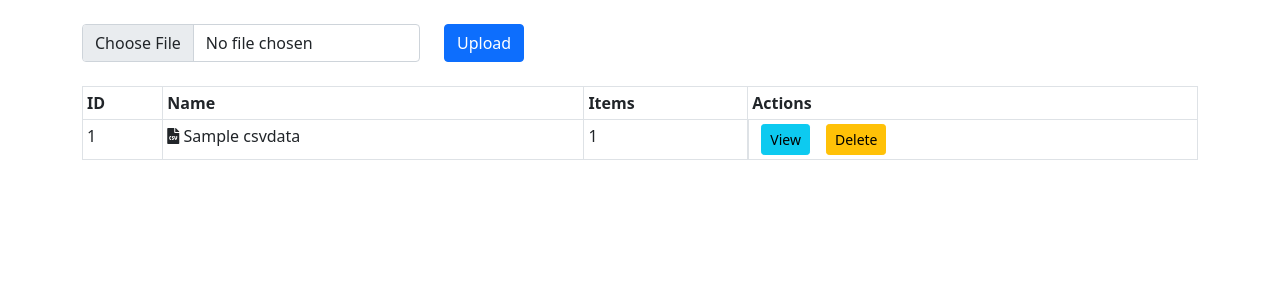
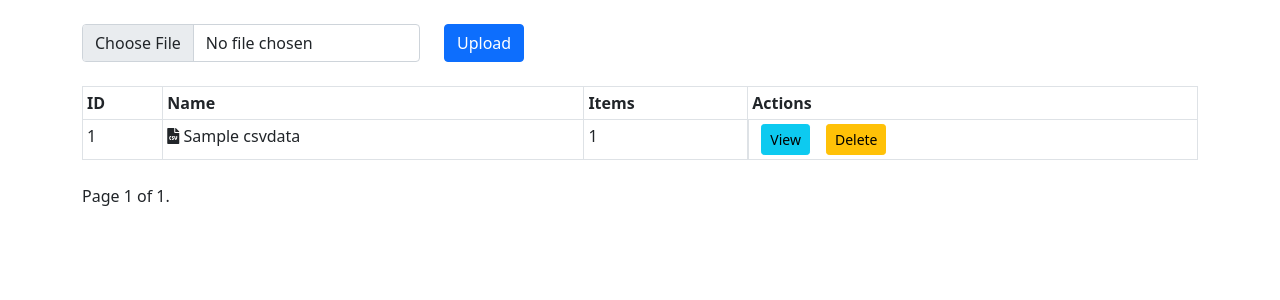
Before and after one commit to yottaaa/csv_datafinder, a Django app: page / in a window 1280 px wide. Shown: the top 300 px of the page. Run offline with Django 3.2, Linux system fonts and the light colour scheme; tables that the repository leaves empty hold one stand-in row (values such as "Sample post").

Commit message:
Add pagination

```diff
--- a/cdf_app/templates/cdf_app/index.html
+++ b/cdf_app/templates/cdf_app/index.html
@@ -46,6 +46,27 @@
         {% endfor %}
     </tbody>
 </table>
+<div>
+    <span>
+        {% if files.has_previous %}
+            <a href="?page=1">&laquo; first</a>
+            |
+            <a href="?page={{ files.previous_page_number }}">previous</a>
+            |
+        {% endif %}
+
+        <span class="current">
+            Page {{ files.number }} of {{ files.paginator.num_pages }}.
+        </span>
+
+        {% if files.has_next %}
+            |
+            <a href="?page={{ files.next_page_number }}">next</a>
+            |
+            <a href="?page={{ files.paginator.num_pages }}">last &raquo;</a>
+        {% endif %}
+    </span>
+</div>
 {% else %}
     <div class="my-2">No data</div>
 {% endif %}
--- a/cdf_app/views.py
+++ b/cdf_app/views.py
@@ -5,6 +5,8 @@ import os
 import secrets
 import json
 from .models import CSVData
+
+from django.core.paginator import Paginator
 
 # landing page
 def index(request):
@@ -35,8 +37,12 @@ def index(request):
             context['remarks'] = "error"
 
     csv_files = CSVData.objects.all()
+    paginator = Paginator(csv_files, 10)
+    page_number = request.GET.get('page')
+    page_obj = paginator.get_page(page_number)
+
     if len(csv_files) != 0:
-        context['files'] = csv_files
+        context['files'] = page_obj
     return render(request, 'cdf_app/index.html', context)
 
 # detail view
@@ -70,11 +76,15 @@ def dataView(request, pk):
             items.append(value)
         tb_rows.append(items)
 
-    print(searchparam)
+
+    paginator = Paginator(tb_rows, 10)
+    page_number = request.GET.get('page')
+    page_obj = paginator.get_page(page_number)
 
     context = {
+        'tb_name': data.data_name,
         'tb_header': df.columns,
-        'tb_rows': tb_rows,
+        'tb_rows': page_obj,
         'tb_shape': df.shape,
         'searchparam': searchparam,
         'search_key': search_key,
```
Also changed, not shown: cdf_app/templates/cdf_app/detail.html (+22 -0 lines).
